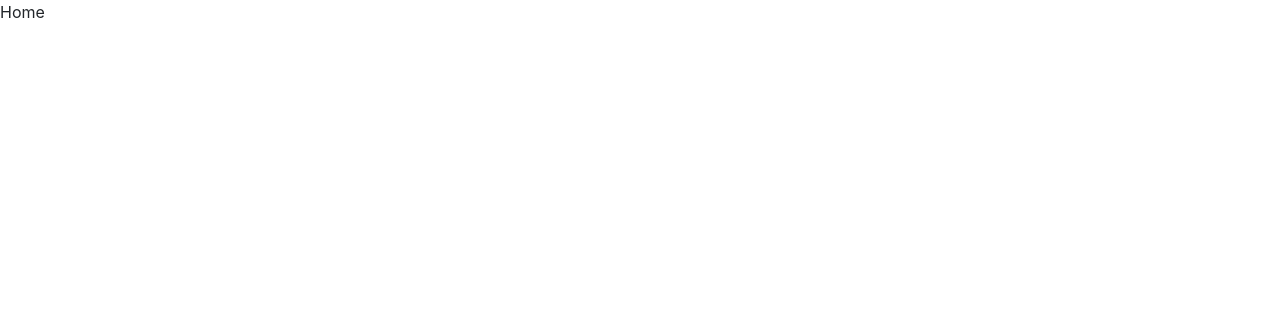
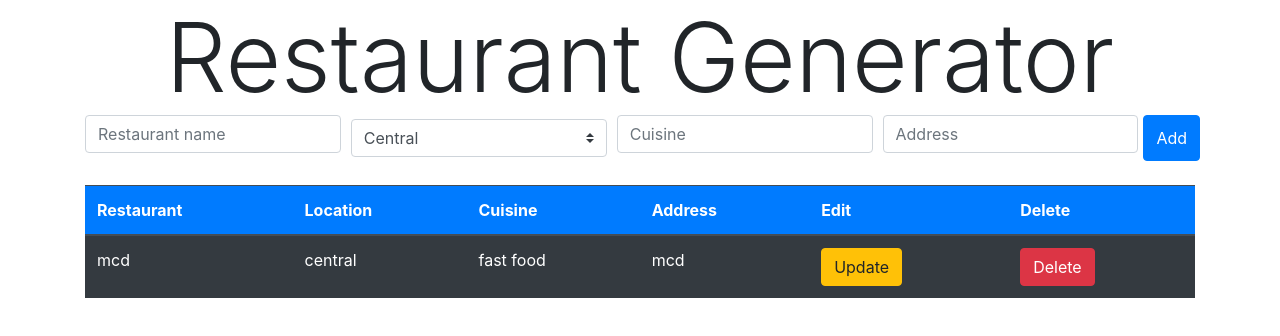
Before and after one commit to prwhoeatsnonstop/eat-here-lah, a React (Create React App) app in the folder client/: page / in a window 1280 px wide. Shown: the top 336 px of the page. Built offline with nearby package versions, Linux system fonts and the light colour scheme.

Commit message:
Basic Homepage Layout

```diff
--- a/client/src/App.jsx
+++ b/client/src/App.jsx
@@ -6,7 +6,7 @@ import RestaurantDetailPage from "./routes/RestaurantDetailPage";
 
 const App = () => {
     return (
-        <div>
+        <div className="container">
         <Router>
             <Switch>
                 <Route exact path="/" component={Home}/>
--- /dev/null
+++ b/client/src/components/AddRestaurant.jsx
@@ -0,0 +1,34 @@
+import React from 'react'
+
+const AddRestaurant = () => {
+    return (
+        <div className="mb-4">
+            <form action="">
+                <div className="form-row">
+                    <div className="col">
+                        <input type="text" className="form-control" placeholder="Restaurant name"/>
+                    </div>
+                    <div className="col">
+                        <select className="custom-select my-1 mr-sm-2">
+                            <option disabled>Location</option>
+                            <option value="Central">Central</option>
+                            <option value="North">North</option>
+                            <option value="South">South</option>
+                            <option value="East">East</option>
+                            <option value="West">West</option>
+                        </select>
+                    </div>
+                    <div className="col">
+                        <input type="text" className="form-control" placeholder="Cuisine"/>
+                    </div>
+                    <div className="col">
+                        <input type="text" className="form-control" placeholder="Address"/>
+                    </div>
+                    <button className="btn btn-primary">Add</button>
+                </div>
+            </form>
+        </div>
+    )
+}
+
+export default AddRestaurant
--- /dev/null
+++ b/client/src/components/Header.jsx
@@ -0,0 +1,11 @@
+import React from 'react'
+
+const Header = () => {
+    return (
+        <div>
+            <div className="font-weight-light display-1 text-center">Restaurant Generator</div>
+        </div>
+    )
+}
+
+export default Header
--- /dev/null
+++ b/client/src/components/RestaurantList.jsx
@@ -0,0 +1,32 @@
+import React from 'react'
+
+const RestaurantList = () => {
+    return (
+        <div className="list-group">
+            <table className="table table-hover table-dark">
+                <thead>
+                    <tr className="bg-primary">
+                        <th scope="col">Restaurant</th>
+                        <th scope="col">Location</th>
+                        <th scope="col">Cuisine</th>
+                        <th scope="col">Address</th>
+                        <th scope="col">Edit</th>
+                        <th scope="col">Delete</th>
+                    </tr>
+                </thead>
+                <tbody>
+                    <tr>
+                        <td>mcd</td>
+                        <td>central</td>
+                        <td>fast food</td>
+                        <td>mcd</td>
+                        <td><button className="btn btn-warning">Update</button></td>
+                        <td><button className="btn btn-danger">Delete</button></td>
+                    </tr>
+                </tbody>
+            </table>
+        </div>
+    )
+}
+
+export default RestaurantList
--- a/client/src/routes/Home.jsx
+++ b/client/src/routes/Home.jsx
@@ -1,9 +1,14 @@
-import React from "react"
+import React from "react";
+import Header from "../components/Header";
+import AddRestaurant from "../components/AddRestaurant";
+import RestaurantList from "../components/RestaurantList";
 
 const Home = () => {
     return (
         <div>
-            Home
+            <Header />
+            <AddRestaurant />
+            <RestaurantList />
         </div>
     )
 }
```
